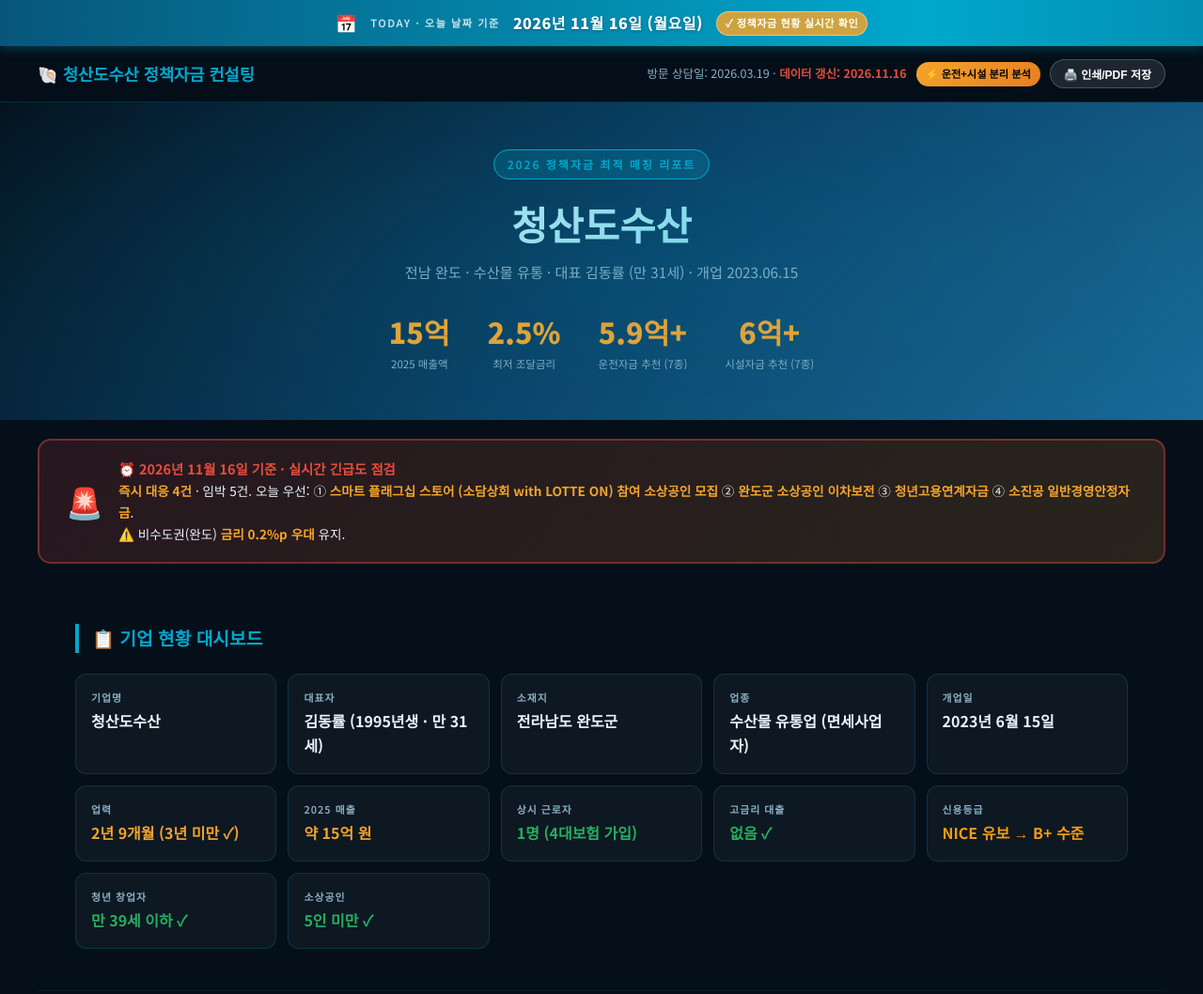
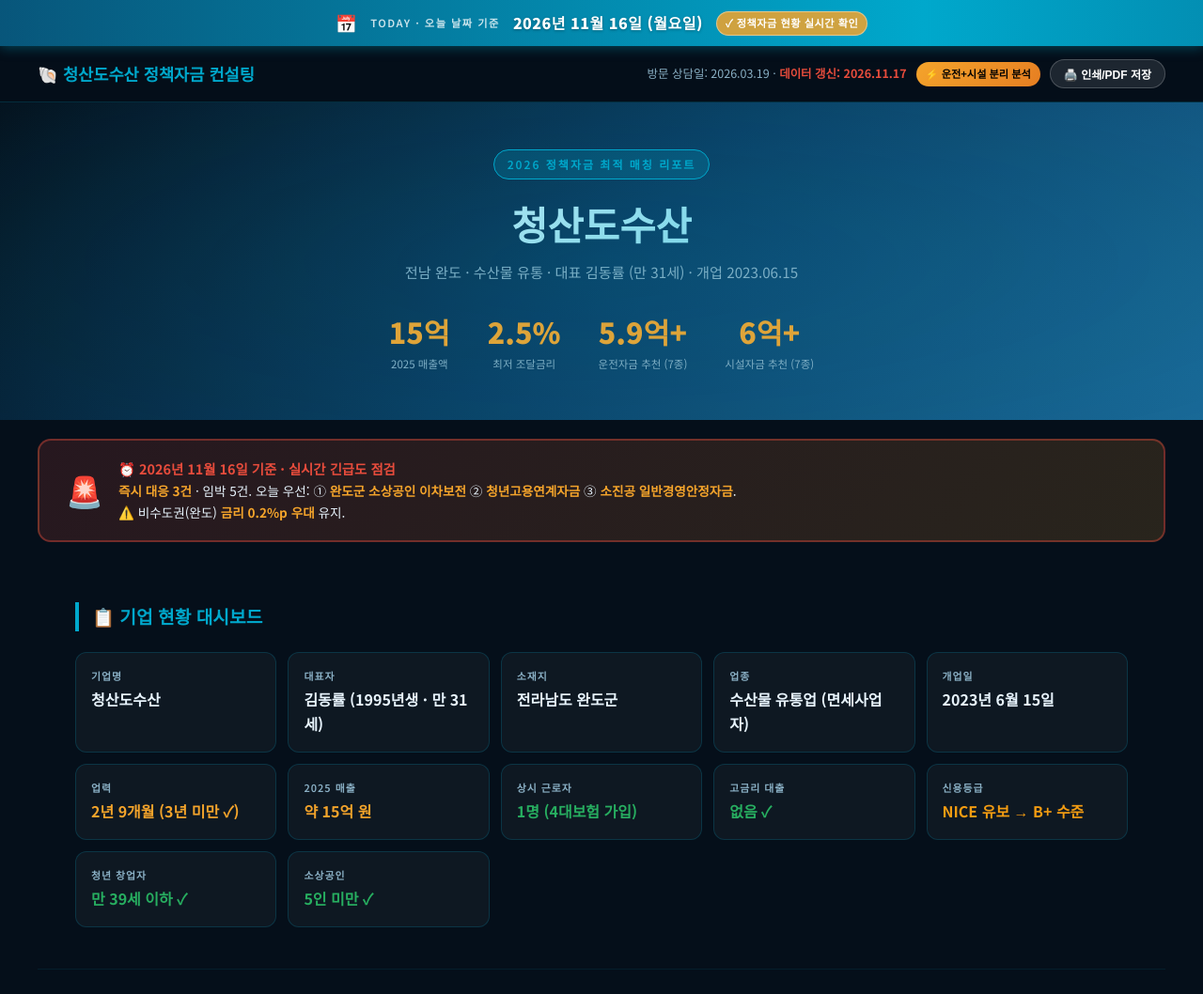
Before and after one commit to t01066442222/cheongsando-susan, a plain HTML site: page index.html in a window 1280 px wide. Shown: the top 1058 px of the page at 94% size. Drawn offline with Linux system fonts and the light colour scheme.

Commit message:
자동 최신화 2026-11-17 · 정책자금 공고/D-day 갱신

```diff
--- a/index.html
+++ b/index.html
@@ -1681,7 +1681,7 @@ footer{text-align:center;padding:26px;border-top:1px solid var(--border);font-si
    ================================================================= */
 const META = {
   company: '청산도수산',
-  dataUpdated: '2026-11-16',                 // ← 봇이 매 실행 시 오늘 날짜로 갱신
+  dataUpdated: '2026-11-17',                 // ← 봇이 매 실행 시 오늘 날짜로 갱신
   rateNote: '비수도권(완도) <strong>금리 0.2%p 우대</strong> 유지',
   milestone: { fundId: 'fisheries-fund', date: '2026-06-15', label: '업력 3년 달성(6/15) — 2027년 수산업경영인 선발 대비 (2026 모집 2월 마감)' }
 };
@@ -1756,13 +1756,6 @@ const FUNDS = [
     links:[{c:'doc',u:'https://www.bizinfo.go.kr/sii/siia/selectSIIA200Detail.do?pblancId=PBLN_000000000127426',t:'📋 기업마당 공고'}],
     action:'<strong>이메일(sys96@korea.kr) 또는 우편·방문 접수 → 전남광주통합특별시 중소기업과 판로지원팀(순천시 해룡면 매안로 16, 2층).</strong> 기업마당 공고의 첨부(HWPX·PDF)에서 신청서·구비서류를 내려받아 제출. 인증 시 융자 한도·이자지원 우대와 판로 사업 가점이 공고에 명시돼 있으므로, 전남 육성자금 등 신청 전에 인증 소요기간과 우대가 적용되는 융자를 담당과(061-286-5182)에 확인.',
     phone:'📞 전남광주통합특별시 중소기업과: <a href="tel:0612865182" style="color:inherit;text-decoration:underline">061-286-5182</a>' },
-
-  { id:'smart-flagship-lotte', rank:14, cat:'grant', name:'스마트 플래그십 스토어 (소담상회 with LOTTE ON) 참여 소상공인 모집', org:'중소벤처기업부 / 한국중소벤처기업유통원',
-    amount:'코엑스 부스<br>MD 판로상담', status:'date', deadline:'2026-11-16', hint:null, isNew:true,
-    when:'2026-11-16(월) 접수 마감(접수 11/2~11/16 · 판판대로 fanfandaero.kr 온라인 접수 · 기업마당 공고 11/4 게시) · 대상: 소상공인기본법상 소상공인(소재지·매출·업종 제한은 공고 본문에 없음) → 수산물 도소매 1인 사업자인 청산도수산은 소상공인 요건 충족으로 보임 · 지원: 서울 코엑스 현장 부스 전시·판매, 대형 유통업체 MD 1:1 판로 컨설팅, 행사 전후 홍보·SNS 인증 이벤트·체험 행사 연계 · ⚠️지원금액·참가비·선정기준·수산물(신선/가공) 취급 가능 여부는 공고 본문에 없고 첨부(공고문 PDF·신청 매뉴얼)에 있어 문의처에서 사전 확인 필요',
-    links:[{c:'doc',u:'https://www.bizinfo.go.kr/sii/siia/selectSIIA200Detail.do?pblancId=PBLN_000000000127674',t:'📋 기업마당 공고'},{c:'gov',u:'https://fanfandaero.kr/',t:'💻 판판대로 신청'}],
-    action:'<strong>판판대로(fanfandaero.kr) 기업회원으로 로그인해 11/16(월) 전까지 온라인 신청.</strong> 기업마당 공고의 첨부(공고문 PDF · 기업회원용 신청 매뉴얼)에서 취급 품목 제한(수산물 포함 여부), 참가비·자부담, 선정 기준, 행사 일정을 먼저 확인할 것. 현장 판매와 대형 유통업체 MD 1:1 상담이 핵심이라 포장·가공 수산물(건어물·선물세트 등) 상품이 있으면 적합도가 높다. 자금이 아닌 판로·홍보 지원이다.',
-    phone:'📞 한국중소벤처기업유통원: <a href="tel:0266789368" style="color:inherit;text-decoration:underline">02-6678-9368~9</a> | 운영사 오엠인터랙티브: <a href="tel:07086335400" style="color:inherit;text-decoration:underline">070-8633-5400</a>' },
 
   { id:'semas-legal-labor', rank:15, cat:'grant', name:'소상공인 법률ㆍ노무 현장 상담 지원사업', org:'중소벤처기업부 / 소상공인연합회',
     amount:'전문가 방문<br>무료 1:1 상담', status:'always', deadline:null, hint:'relaxed', isNew:true,
```
